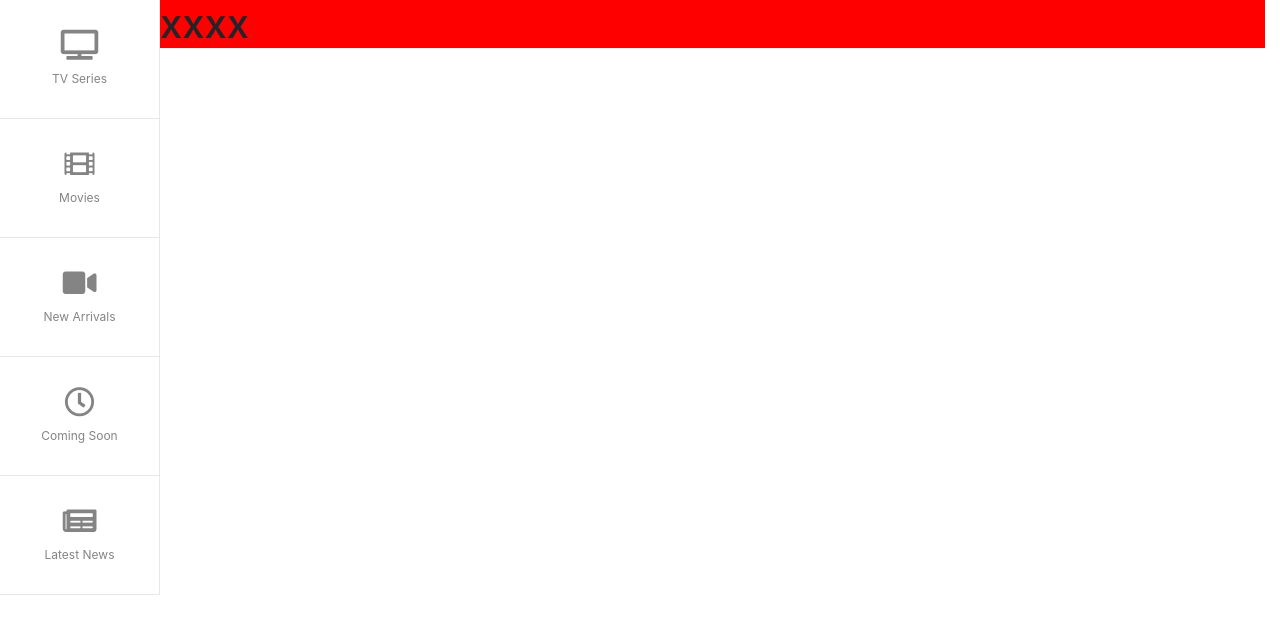
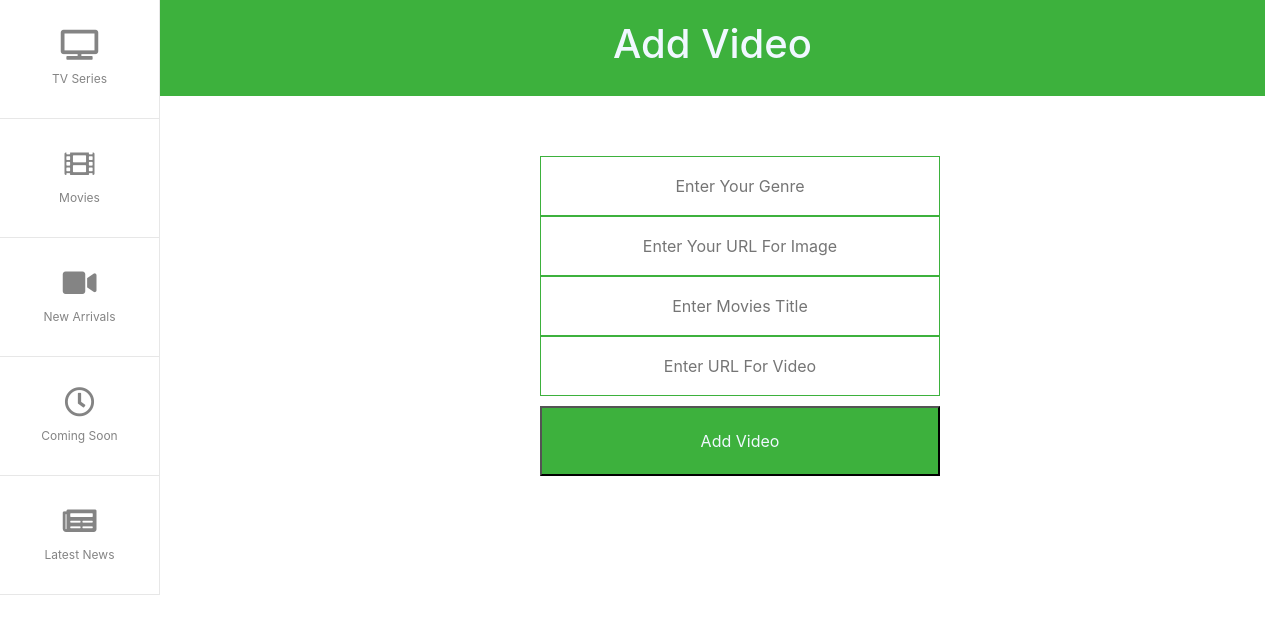
Before and after one commit to eng-mahmoud-adel/SKRN_template, a PHP site: page /add.html in a window 1280 px wide; the page is wider, and only the part inside the window is pictured. Shown: the part 90-724 px from the top of that part. Run offline with PHP 8.4, Linux system fonts and the light colour scheme; some libraries are stand-ins or nearby versions.

Commit message:
Add function To Add Videos From Admin To End Users

```diff
--- a/add.html
+++ b/add.html
@@ -85,7 +85,17 @@
     </header>
 
     <div class="content">
-        <h1>xxxx</h1>
+        <h1>Add Video</h1>
+    </div>
+    <div class="add-form">
+      <form id="form-add" onsubmit="return false">
+        <input type="text" id="genre" placeholder="Enter Your Genre">
+        <input type="text" id="url" placeholder="Enter Your URL For Image">
+        <input type="text" id="title" placeholder="Enter Movies Title">
+        <input type="text" id="url-vid" placeholder="Enter URL For Video">
+        <button onclick="addvideo()" id="btn">Add Video</button>
+      </form>
+
     </div>
 
 
--- a/css/add.css
+++ b/css/add.css
@@ -130,6 +130,49 @@ body {
     position: relative;
     left: 160px;
     top:90px;
-      width: calc(100vw - 175px);
-      background-color: red;
+    width: calc(100vw - 175px);
+    background-color: #3db13d;
+    padding-top: 20px;
+    padding-bottom: 20px;
+    color: aliceblue;
+    text-align: center;
   }
+  .add-form{
+    position: relative;
+    left: 160px;
+    top: 150px;
+  }
+  /* .add-form input{
+    display: block;
+    width: 400px;
+    height: 70px;
+    margin-bottom: 10px;
+    text-align: center;
+    margin: auto;
+  } */
+  #genre, #url, #title, #url-vid{
+    display: block;
+    width: 400px;
+    height: 60px;
+    margin: auto;
+    /* padding: 10px; */
+    position: relative;
+    left: -60px;
+    text-align: center;
+    border: 1px solid #3db13d;
+  }
+  .add-form input:hover{background-color: #3db13d; color: aliceblue;}
+  #btn{
+    display: block;
+    width: 400px;
+    height: 70px;
+    margin: auto;
+    /* padding: 10px; */
+    position: relative;
+    left: -60px;
+    text-align: center;
+    margin-top: 10px;
+    background-color: #3db13d;
+    color: aliceblue;
+
+  }
--- a/dashboard.html
+++ b/dashboard.html
@@ -40,6 +40,7 @@
                 <a class="dropdown-item" href="#">Profile</a>
                 <a class="dropdown-item" href="#">Edit profile</a>
                 <a id="logout" class="dropdown-item" href="#">Log out</a>
+                <a id="add" class="dropdown-item" href="add.html">Add Video</a>
               </div>
             </div>
           </div>
--- /dev/null
+++ b/js/add.js
@@ -0,0 +1,21 @@
+async function addvideo(){
+    let addObj = {
+        url : document.getElementById("url").value,
+        title: document.getElementById("title").value,
+        img :document.getElementById("url-vid").value,
+        genre : document.getElementById("genre").value
+    }
+    console.log(addObj)
+    let httpResponse = await fetch("http://anyservice.imassoft.com/1907/videos/",{
+    method : "POST",
+    headers : {
+      'content-type':'application/json',
+      'token' : localStorage.getItem('token')
+    },
+    body:JSON.stringify(addObj)
+  });
+        let jsonObj = await httpResponse.json();
+        console.log(jsonObj)
+        console.log(addObj)
+
+}
```
